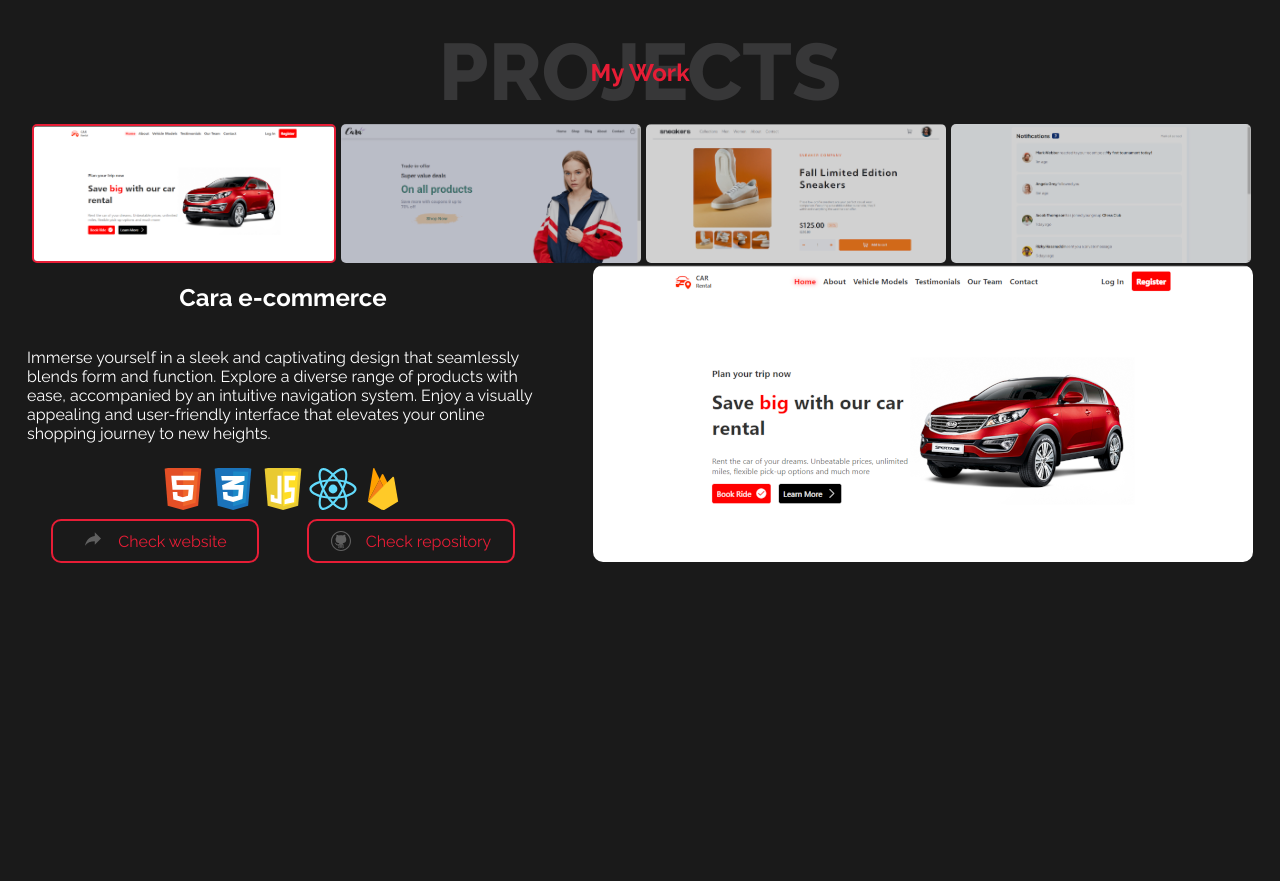
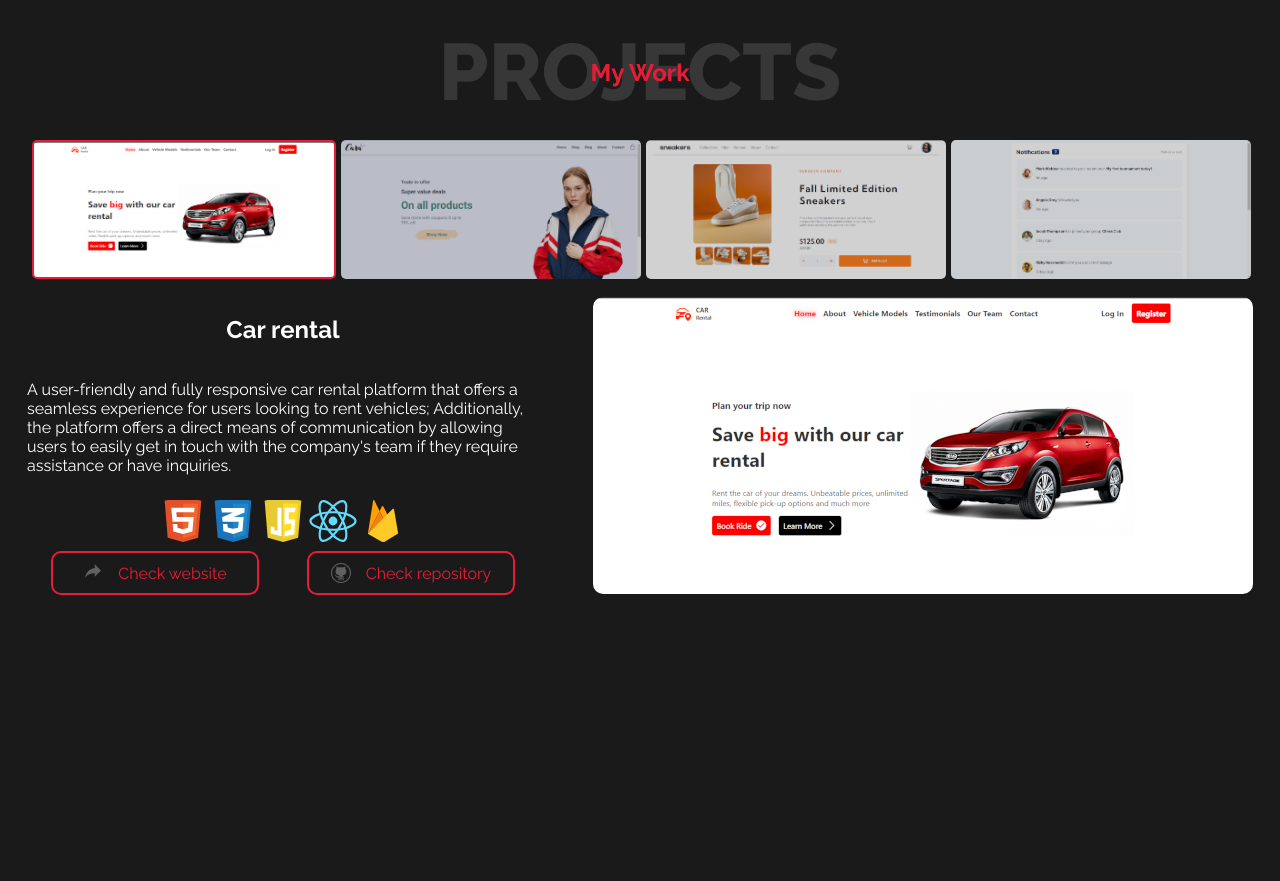
Before and after one commit to LucasBorali/Portfolio, a React (Create React App) app: page / in a window 1280 px wide. Shown: the part 820-1701 px from the top of the page. Built offline with nearby package versions, Linux system fonts and the light colour scheme.

Commit message:
fixed the projects list design and added description for car rental app

```diff
--- a/src/Assets/Constant.js
+++ b/src/Assets/Constant.js
@@ -1,8 +1,7 @@
 import sneaker from './sneakers-product-page.png';
-import ageCalc from './age-calc.png';
 import notificationPage from './notifications-page.png';
-import caraECommerce from './cara-e-commerce.png'
-import carRental from './car-rental-app.png'
+import caraECommerce from './cara-e-commerce.png';
+import carRental from './car-rental-app.png';
 
 import html from './html-1.svg';
 import css from './css-3.svg';
@@ -18,17 +17,16 @@ import teamWork from './team-work.png';
 import adaptability from './adaptability.png';
 import creativity from './creativity.png';
 import criticalThinking from './critical-thinking.png';
-import firebase from './firebase-2.svg'
+import firebase from './firebase-2.svg';
 
 export const projects = [
   {
     img: carRental,
-    repo: 'https://github.com/LucasBorali/cara-e-commerce',
-    website: 'https://lucasborali.github.io/cara-e-commerce/',
+    repo: 'https://github.com/LucasBorali/car-rental',
+    website: 'https://car-rental-ec71e.web.app/',
     stack: [html, css, js, react, firebase],
-    title: 'Cara e-commerce',
-    description:
-      `Immerse yourself in a sleek and captivating design that seamlessly blends form and function. Explore a diverse range of products with ease, accompanied by an intuitive navigation system. Enjoy a visually appealing and user-friendly interface that elevates your online shopping journey to new heights.`,
+    title: 'Car rental',
+    description: `A user-friendly and fully responsive car rental platform that offers a seamless experience for users looking to rent vehicles; Additionally, the platform offers a direct means of communication by allowing users to easily get in touch with the company's team if they require assistance or have inquiries.`,
   },
   {
     img: caraECommerce,
@@ -36,8 +34,7 @@ export const projects = [
     website: 'https://lucasborali.github.io/cara-e-commerce/',
     stack: [html, css, js, react, firebase],
     title: 'Cara e-commerce',
-    description:
-      `Immerse yourself in a sleek and captivating design that seamlessly blends form and function. Explore a diverse range of products with ease, accompanied by an intuitive navigation system. Enjoy a visually appealing and user-friendly interface that elevates your online shopping journey to new heights.`,
+    description: `Immerse yourself in a sleek and captivating design that seamlessly blends form and function. Explore a diverse range of products with ease, accompanied by an intuitive navigation system. Enjoy a visually appealing and user-friendly interface that elevates your online shopping journey to new heights.`,
   },
   {
     img: sneaker,
@@ -45,8 +42,7 @@ export const projects = [
     website: 'https://lucasborali.github.io/sneakers-product-page/',
     stack: [html, css, js, react],
     title: 'Sneakers Product Page',
-    description:
-      `As you're about to see, 'Sneakers product page' is, for now, pretty much what the name says: a product page. At first, the prompt was to just recreate the design with no fancy interactions, but I have built this product page to be a component that can be easily connected to an API or any other kind of data bank.`,
+    description: `As you're about to see, 'Sneakers product page' is, for now, pretty much what the name says: a product page. At first, the prompt was to just recreate the design with no fancy interactions, but I have built this product page to be a component that can be easily connected to an API or any other kind of data bank.`,
   },
   {
     img: notificationPage,
@@ -55,7 +51,7 @@ export const projects = [
     stack: [html, css, js],
     title: 'Notifications page',
     description:
-      "A notification component that can be easily integrated on any kind of social app.",
+      'A notification component that can be easily integrated on any kind of social app.',
   },
 ];
 
--- a/src/components/Projects.module.css
+++ b/src/components/Projects.module.css
@@ -30,10 +30,12 @@
   list-style: none;
   display: flex;
   gap: 5px;
-  max-width: 95vw;
-  padding: 0;
-  margin: auto;
-  max-height: 500px;
+max-width: 95vw;
+ padding: 0;
+ margin-left: auto;
+ margin-right: auto;
+
+
 }
 .projects li img {
   pointer-events: none;
@@ -47,7 +49,7 @@
   max-width: 330px;
   min-width: 300px;
   overflow: hidden;
-  transition: transform 0.2s ease;
+  transition: 0.1s ease;
   cursor: pointer;
   border-radius: 5px;
   position: relative;
@@ -99,7 +101,7 @@
   align-items: center;
   margin: auto;
   flex-wrap: wrap;
- justify-content: center;
+  justify-content: center;
 }
 
 .stack img {
@@ -183,12 +185,10 @@
     display: none;
   }
 
-
-
   .display-project {
     height: 60vh;
     flex-direction: column;
-    gap: 10px
+    gap: 10px;
   }
 
   .display-project .panel {
```
Also changed, not shown: src/Assets/age-calc.png (deleted).
